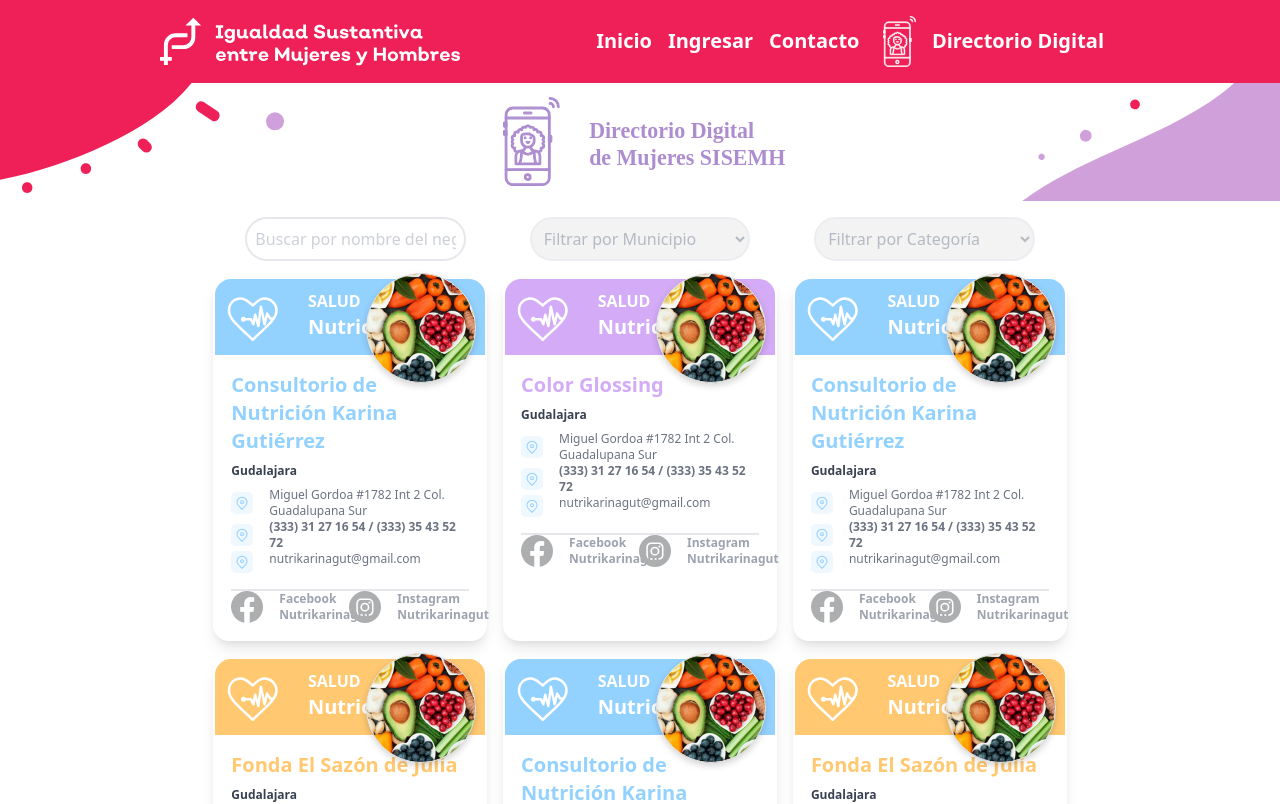
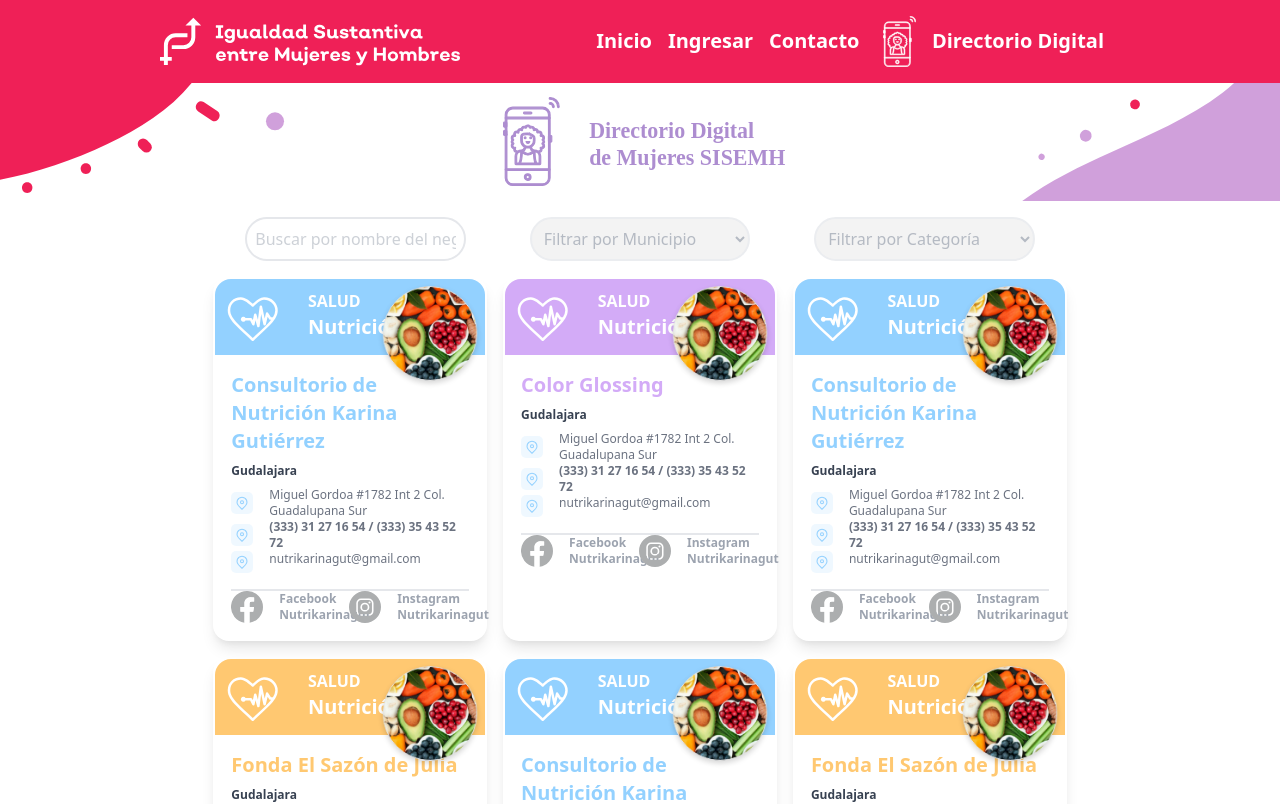
Before and after one commit to DonytXz/mujeres, a React (Create React App) app: page / in a window 1280 px wide. Shown: the top 804 px of the page. Built offline with nearby package versions, Linux system fonts and the light colour scheme.

Commit message:
[UPDATE] img card sizing

```diff
--- a/src/components/directory/Card.jsx
+++ b/src/components/directory/Card.jsx
@@ -20,7 +20,9 @@ const Card = (props) => {
             <div className="text-white text-xl font-bold">{title}</div>
           </div>
           <img
-            className="absolute -bottom-10 justify-self-end"
+          height="110"
+          width="110"
+            className="absolute -bottom-9 justify-self-end"
             src={imgPath2}
             alt=""
             srcSet=""
```
